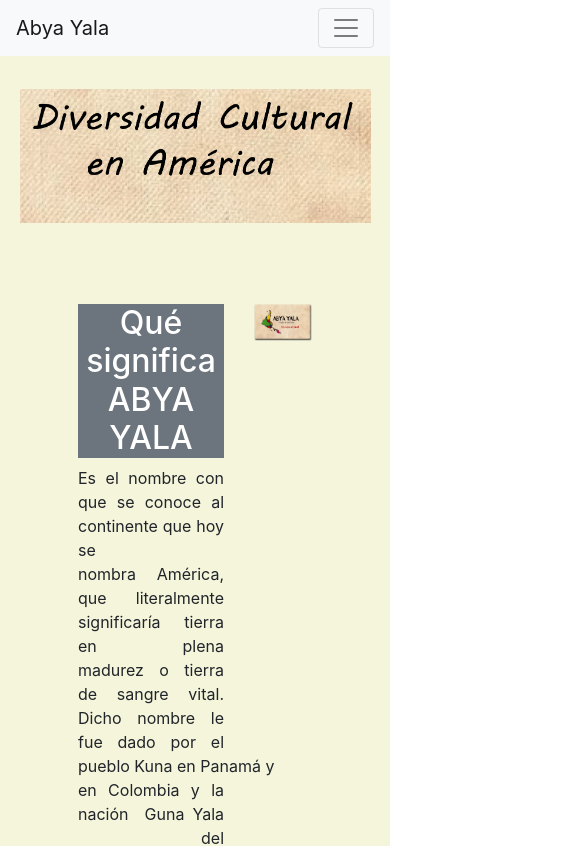
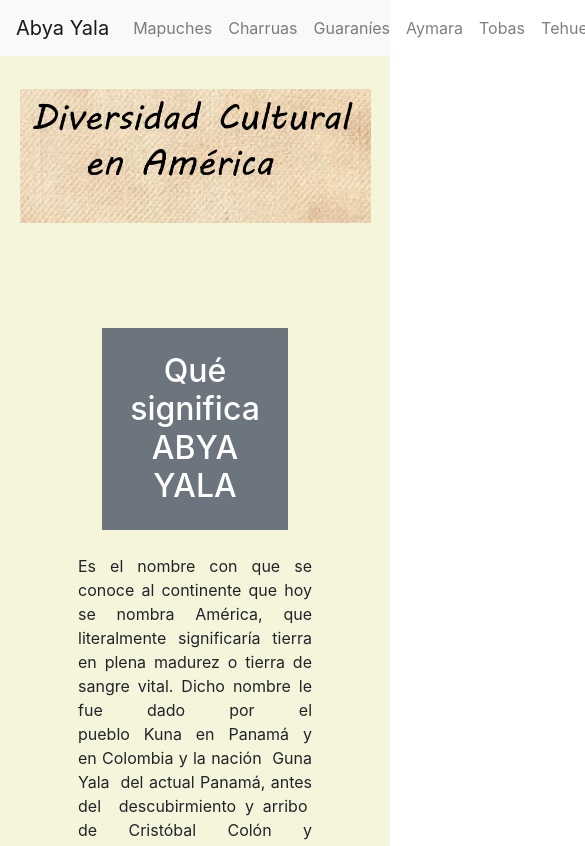
Before and after one commit to luisNavasArg/DiversidadCulturalAmerica, a plain HTML site: page index.html in a window 390 px wide. Shown: the top 846 px of the page, 585 px wide, since content can reach past the window. Drawn offline with nearby package versions, Linux system fonts and the light colour scheme.

Commit message:
prueba menu

```diff
--- a/index.html
+++ b/index.html
@@ -8,7 +8,7 @@
 </head>
 <body>
 	<main>
-		<nav class="navbar navbar-expand-lg navbar-light bg-light">
+		<nav class="navbar navbar-expand navbar-light bg-light ">
   			<a class="navbar-brand" href="#">Abya Yala</a>
   			<button class="navbar-toggler" type="button" data-toggle="collapse" data-target="#navbarNav" aria-controls="navbarNav" aria-expanded="false" aria-label="Toggle navigation">
     		<span class="navbar-toggler-icon"></span>
--- a/js/datos.js
+++ b/js/datos.js
@@ -77,12 +77,12 @@ window.onload=()=>{
 	abya_yala.forEach((abya_yala)=>{
 	document.querySelector('#seccion').innerHTML+=`
 <section class="row m-5">
-	<article  class="col-8 text-justify ">
-			<h2 class="bg-secondary text-center text-white">
+	<article  class="col-sm-12 col-lg-8 text-justify ">
+			<h2 class="bg-secondary text-center text-white m-4 p-4">
 				${abya_yala.titulo}
 			</h2>${abya_yala.concepto}
 	</article>
-	<article class="col-4">
+	<article class="col-sm-12 col-lg-4">
 		<img src="${abya_yala.img}" class="img-fluid"/>
 	</article>
 </section>
```
